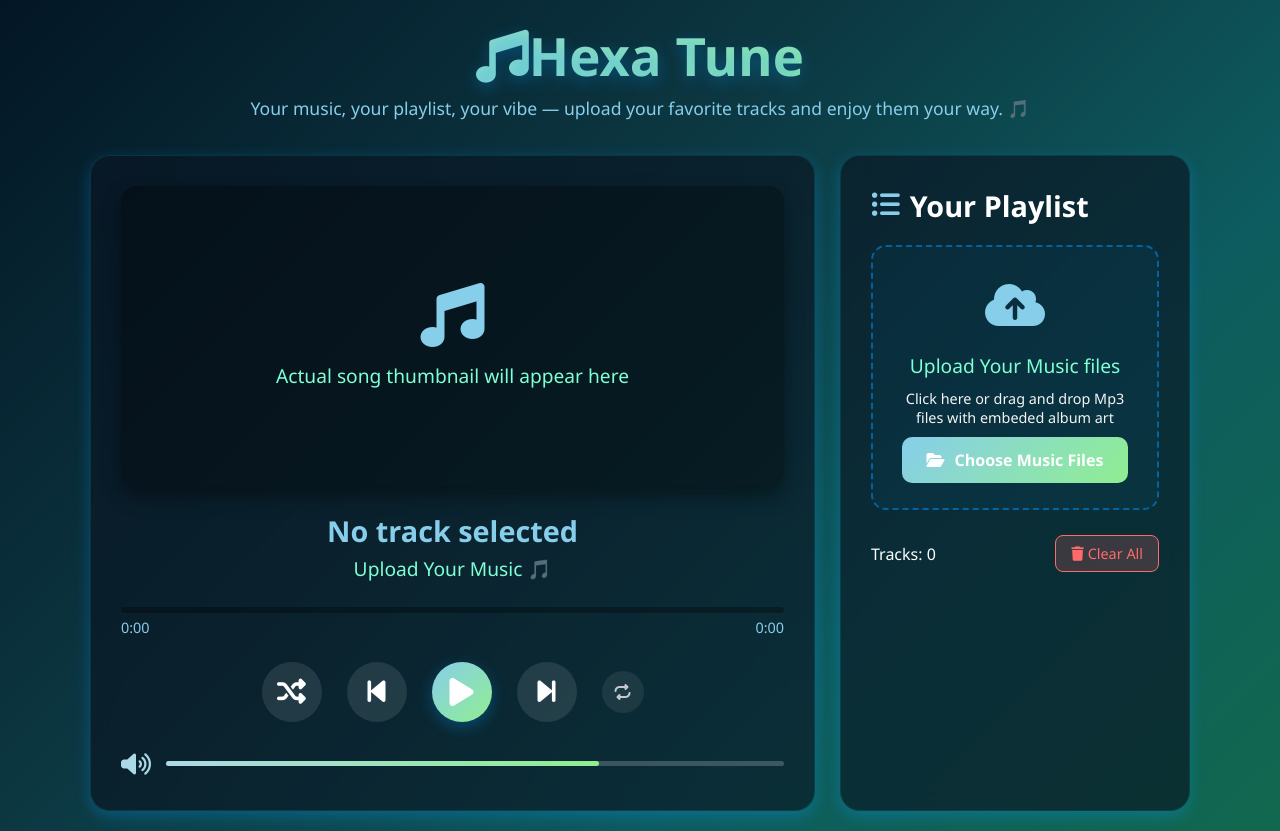
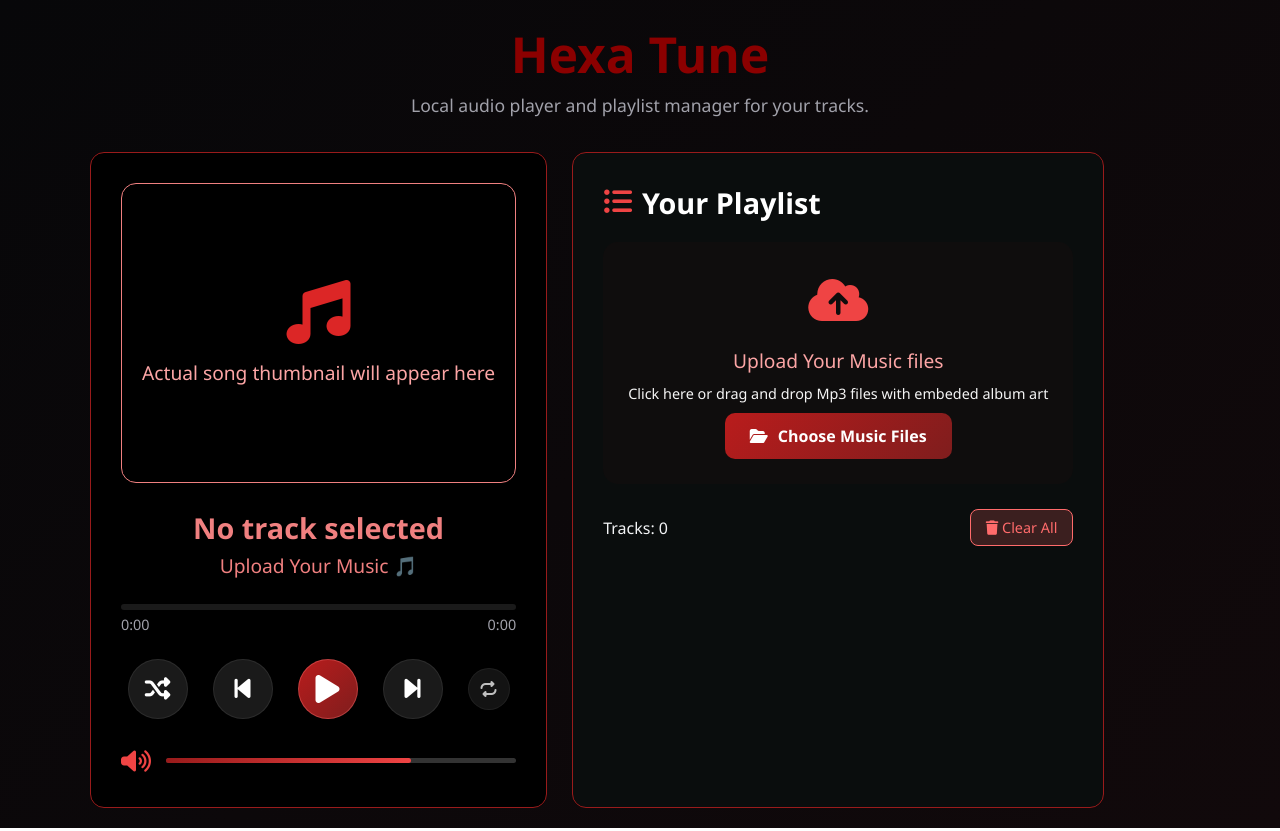
Before and after one commit to Hozifa503/Hexa-Tune, a plain HTML site: page index.html in a window 1280 px wide. Drawn offline with Linux system fonts and the light colour scheme.

Commit message:
switch theme to dark charcoal and deep red to ma cyber hacking fav theme

```diff
--- a/index.html
+++ b/index.html
@@ -11,8 +11,8 @@
 <body>
     <div class="container">
         <header>
-            <h1><i class="fa-solid fa-music"></i>Hexa Tune</h1>
-            <p class="subtitle">Your music, your playlist, your vibe — upload your favorite tracks and enjoy them your way. 🎵</p>
+            <h1>Hexa Tune</h1>
+            <p class="subtitle">Local audio player and playlist manager for your tracks.</p>
         </header>
 
         <div class="player-container">
--- a/script.js
+++ b/script.js
@@ -483,7 +483,6 @@ function playTrack() {
     audio.play().then(() => {
         isPlaying = true;
         playIcon.className = 'fa-solid fa-pause';
-        playPauseBtn.style.background = 'linear-gradient(135deg, skyblue, lightgreen)';
     }).catch(error => {
         console.error('Error playing audio:', error);
         showNotification('Error playing audio. Please check if the file is valid');
@@ -494,7 +493,6 @@ function pauseTrack() {
     audio.pause();
     isPlaying = false;
     playIcon.className = 'fa-solid fa-play';
-    playPauseBtn.style.background = 'linear-gradient(135deg, skyblue, lightgreen)';
 }
 
 function nextTrack() {
--- a/style.css
+++ b/style.css
@@ -6,8 +6,8 @@
 }
 
 body {
-    background: linear-gradient(135deg, #031625 0%, #0c3842 40%, #0d5c5f 70%, #11684e 100%);
-    color: white;
+    background: linear-gradient(135deg, #070709, #11090b);
+    color: #f3f4f6;
     min-height: 100vh;
     padding: 20px;
     display: flex;
@@ -30,18 +30,16 @@ header{
 }
 
 h1{
-    font-size: 3.3rem;
+    font-size: 3.1rem;
     margin-bottom: 5px;
-    background: linear-gradient(90deg, skyblue, lightgreen);
+    background: darkred;
     -webkit-background-clip: text;
     background-clip: text;
     color: transparent;
-    text-shadow: 0 5px 15px rgba(0, 154, 255, 0.3);
-
 }
 
 .subtitle {
-    color: skyblue;
+    color: #a1a1aa;
     font-size: 1.1rem;
 }
 
@@ -52,14 +50,11 @@ h1{
 }
 
 .player{
-    flex: 1;
-    min-width: 350px;
-    background: rgba(10, 20, 35, 0.65);
-    border-radius: 20px;
+    background: black;
+    border-radius: 14px;
     padding: 30px;
-    box-shadow: 0 5px 15px rgba(0, 154, 255, 0.3);
-    backdrop-filter: blur(12px);
-    border: 1px solid rgba(13, 92, 95, 0.4);
+    backdrop-filter: blur(10px);
+    border: 1px solid rgba(153, 27, 27);
 }
 
 .album-art-container {
@@ -69,8 +64,8 @@ h1{
     border-radius: 15px;
     overflow: hidden;
     margin-bottom: 25px;
-    box-shadow: 0 10px 20px rgba(0, 0, 0, 0.4);
-    background: rgba(0, 0, 0, 0.3);
+    background: rgba(0, 0, 0, 0.45);
+    border: 1px solid lightcoral;
 }
 
 .album-art {
@@ -90,7 +85,7 @@ h1{
     flex-direction: column;
     justify-content: center;
     align-items: center;
-    color: aquamarine;
+    color: #fca5a5;
     font-size: 1.2rem;
     text-align: center;
     padding: 20px;
@@ -99,7 +94,7 @@ h1{
 .default-art i{
     font-size: 4rem;
     margin-bottom: 15px;
-    color: skyblue;
+    color: #dc2626;
 }
 
 .track-info{
@@ -110,7 +105,7 @@ h1{
 .track-title{
     font-size: 1.8rem;
     margin-bottom: 5px;
-    color: skyblue;
+    color: lightcoral;
     white-space: nowrap;
     overflow: hidden;
     text-overflow: ellipsis;
@@ -118,7 +113,7 @@ h1{
 
 .track-artist{
     font-size: 1.2rem;
-    color: aquamarine;
+    color: lightcoral;
 }
 
 .track-album {
@@ -134,7 +129,7 @@ h1{
 .progress-bar {
     height: 6px;
     width: 100%;
-    background: rgba(0, 0, 0, 0.3);
+    background: rgba(255, 255, 255, 0.1);
     border-radius: 10px;
     cursor: pointer;
     margin-bottom: 5px;
@@ -145,13 +140,13 @@ h1{
     width: 0%;
     border-radius: 10px;
     transition: width 0.1s linear;
-    background: linear-gradient(90deg, skyblue, lightgreen);
+    background: linear-gradient(90deg, #991b1b, #ef4444);
 }
 
 .timer {
     display: flex;
     justify-content: space-between;
-    color: skyblue;
+    color: #a1a1aa;
     font-size: 0.9rem;
 }
 
@@ -165,11 +160,11 @@ h1{
 
 .control-btn {
     background: rgba(255, 255, 255, 0.1);
-    border: none;
+    border: 1px solid rgba(255, 255, 255, 0.08);
     color: white;
-    font-size: 1.8rem;
+    font-size: 1.6rem;
     cursor: pointer;
-    transition: all 0.3;
+    transition: all 0.3s ease;
     width: 60px;
     height: 60px;
     border-radius: 50%;
@@ -188,17 +183,17 @@ h1{
 .secondary-btn.active-mode {
     opacity:1;
     border: 1px solid rgba(255, 255, 255, 0.5);
-    box-shadow: 0 0 10px rgba(255, 255, 255, 0.2);
 }
 
 .play-pause {
-    background: linear-gradient(135deg, skyblue, lightgreen);
+    background: linear-gradient(135deg, #b91c1c, #7f1d1d);
+    border-color: rgba(248, 113, 113, 0.4);
     font-size: 2rem;
-    box-shadow: 0 5px 15px rgba(0, 154, 255, 0.3);
     transition: 0.3s ease;
 }
 .play-pause:hover {
     transform: scale(1.1);
+    background: linear-gradient(135deg, #dc2626, #991b1b);
 }
 
 .volume-container {
@@ -210,7 +205,7 @@ h1{
 
 .volume-icon {
     font-size: 1.5rem;
-    color: lightblue;
+    color: #ef4444;
     cursor: pointer;
 }
 
@@ -225,19 +220,16 @@ h1{
 .volume-percent {
     height: 100%;
     width: 70%;
-    background: linear-gradient(90deg, lightblue, lightgreen);
+    background: linear-gradient(90deg, #991b1b, #ef4444);
     border-radius: 10px;
 }
 
 .playlist-section {
-    flex: 1;
-    max-width: 350px;
-    background: rgba(10, 20, 35, 0.65);
-    border-radius: 20px;
+    background: rgb(10, 13, 13);
+    border-radius: 14px;
     padding: 30px;
-    box-shadow: 0 5px 15px rgba(0, 154, 255, 0.3);
-    backdrop-filter: blur(12px);
-    border: 1px solid rgba(13, 92, 95, 0.4);
+    backdrop-filter: blur(10px);
+    border: 1px solid rgba(153, 27, 27);
 }
 
 .section-title {
@@ -250,35 +242,35 @@ h1{
 }
 
 .section-title i {
-    color: skyblue;
+    color: #ef4444;
 }
 
 .upload-area {
-    border: 2px  dashed rgba(0, 150, 255, 0.5);
+    border: 2px  dashed rgba(220, 38, 38 0.5);
     border-radius: 15px;
     padding: 25px;
     text-align: center;
     margin-bottom: 25px;
-    background: rgba(0, 153, 255, 0.05);
+    background: rgba(127, 29, 29, 0.05);
     cursor: pointer;
     transition: all 0.3s;
 }
 
 .upload-area:hover {
-    background: rgba(0, 154, 255, 0.1);
-    border-color: lightblue;
+    background: rgba(153, 27, 27, 0.1);
+    border-color: #ef4444;
 }
 
 .upload-icon {
     font-size: 3rem;
-    color: skyblue;
+    color: #ef4444;
     margin-bottom: 15px;
 }
 
 .upload-text {
     font-size: 1.2rem;
     margin-bottom: 10px;
-    color: aquamarine;
+    color: #fca5a5;
 }
 
 .upload-subtext {
@@ -291,7 +283,7 @@ h1{
 }
 
 .upload-btn {
-    background: linear-gradient(135deg, skyblue, lightgreen);
+    background: linear-gradient(135deg, #b91c1c, #7f1d1d);
     color: white;
     border: none;
     border-radius: 10px;
@@ -309,7 +301,6 @@ h1{
 
 .upload-btn:hover {
     transform: scale(1.05);
-    box-shadow: 0 5px 15px rgba(0, 154, 255, 0.3);
 }
 
 .playlist-header {
@@ -352,7 +343,7 @@ h1{
 
 .playlist::-webkit-scrollbar-thumb{
     border-radius: 10px;
-    background: linear-gradient(135deg, skyblue, lightgreen);
+    background: linear-gradient(135deg, #991b1b, #ef4444);
 }
 
 .playlist li {
@@ -371,8 +362,8 @@ h1{
 }
 
 .playlist li.active {
-    background: rgba(0, 154, 255, 0.3);
-    border-left: 4px solid skyblue;
+    background: rgba(185, 28, 28, 0.22);
+    border-left: 4px solid #ef4444;
 
 }
 
@@ -402,17 +393,17 @@ h1{
 
 .playlist-artist {
     font-size: 0.9rem;
-    color: aquamarine;
+    color: #fca5a5;
 }
 
 .playlist-album {
     font-size: 0.8rem;
-    color: lightblue;
+    color: white;
     margin-top: 2px;
 }
 
 .track-duration {
-    color: aquamarine;
+    color: #d4d4d8;
     font-size: 0.9rem;
     white-space: nowrap;
 }
@@ -437,11 +428,10 @@ h1{
     position: fixed;
     bottom: 20px;
     right: 20px;
-    background: rgba(0, 154, 255, 0.9);
+    background: rgba(153, 27, 27, 0.9);
     color: white;
     padding: 15px 25px;
     border-radius: 10px;
-    box-shadow: 0 5px 15px rgba(0, 154, 255, 0.3);
     display: flex;
     align-items: center;
     gap: 10px;
```
